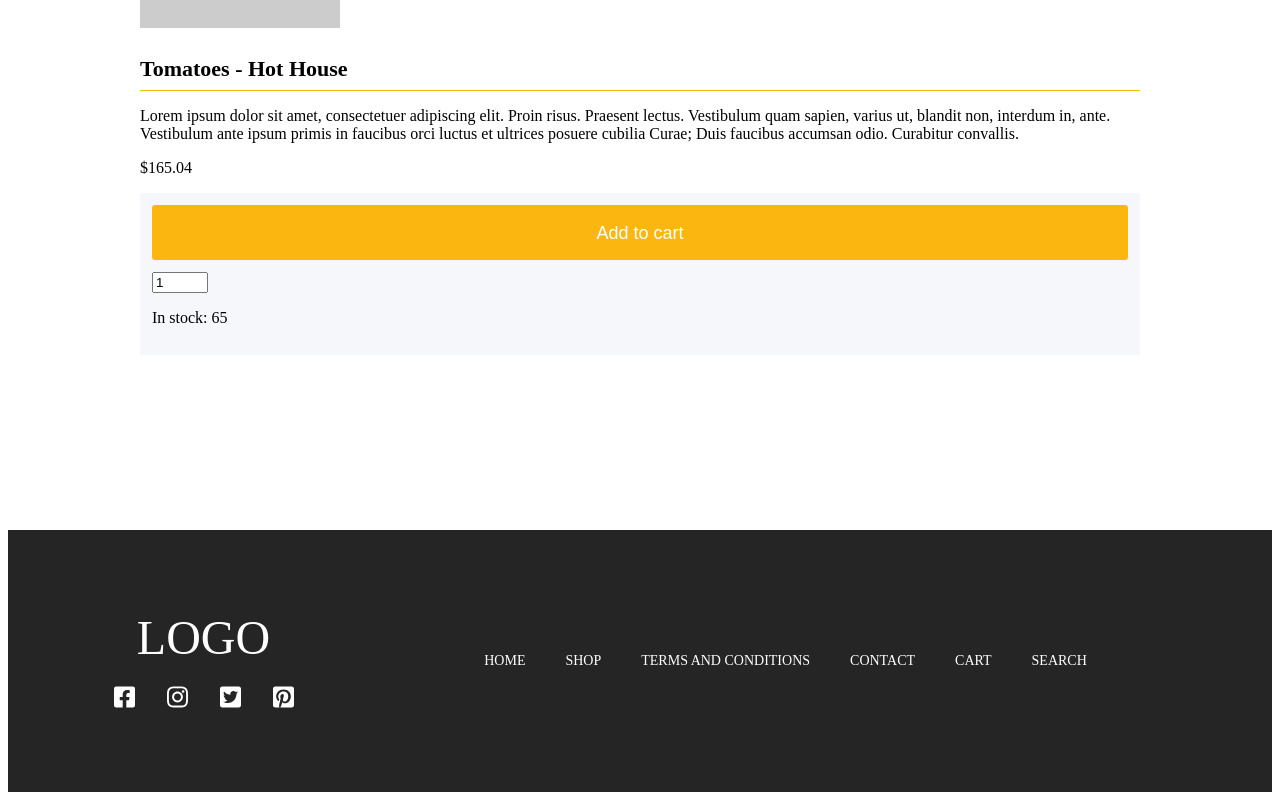
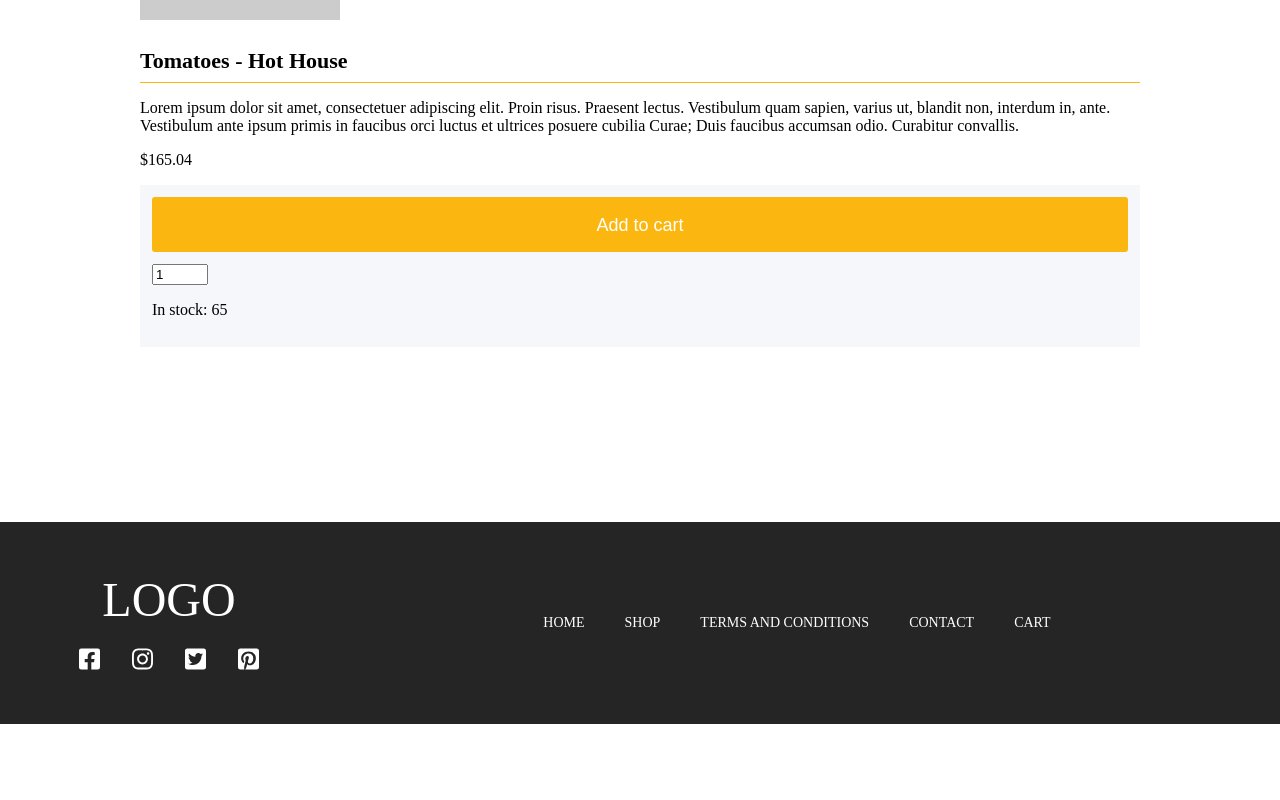
Before and after one commit to elminex/Sklep2021, a React (Create React App) app: page /product/335dccdb-49e6-4ca4-8d22-49c66ec9e7c4 in a window 1280 px wide. Shown: the part 295-1095 px from the top of the page. After the commit the page ends 1019 px from the top, so only its background shows below. Built offline with nearby package versions, Linux system fonts and the light colour scheme.

Commit message:
Add footer styling with styled components

```diff
--- a/src/App.scss
+++ b/src/App.scss
@@ -1,3 +1,6 @@
 * {
   box-sizing: border-box;
 }
+body {
+  margin: 0;
+}
--- a/src/Components/Footer/Footer.jsx
+++ b/src/Components/Footer/Footer.jsx
@@ -1,37 +1,126 @@
-import { NavLink } from 'react-router-dom';
-import './Footer.scss';
-import { Social } from '../Social/Social';
+import { NavLink } from "react-router-dom";
+import { Social } from "../Social/Social";
+import styled from "styled-components";
 
 export const Footer = () => (
-  <footer className="footer">
-    <div className="footer__left">
-      <div className="footer__logo">
-        LOGO
-      </div>
+  <StyledFooter>
+    <FooterSidebar>
+      <Logo>LOGO</Logo>
       <Social container="footer" />
-    </div>
-    <nav className="footer__nav">
-      <ul className="footer__nav-list">
-        <li className="footer__nav-item">
-          <NavLink className={({ isActive }) => isActive ? "footer__link footer__link--active" : "footer__link"} to="/">Home</NavLink>
-        </li>
-        <li className="footer__nav-item">
-          <NavLink className={({ isActive }) => isActive ? "footer__link footer__link--active" : "footer__link"} to="/shop">Shop</NavLink>
-        </li>
-        <li className="footer__nav-item">
-          <NavLink className={({ isActive }) => isActive ? "footer__link footer__link--active" : "footer__link"} to="/terms">Terms and Conditions</NavLink>
-        </li>
-        <li className="footer__nav-item">
-          <NavLink className={({ isActive }) => isActive ? "footer__link footer__link--active" : "footer__link"} to="/contact">Contact</NavLink>
-        </li>
-        <li className="footer__nav-item">
-          <NavLink className={({ isActive }) => isActive ? "footer__link footer__link--active" : "footer__link"} to="/cart">Cart</NavLink>
-        </li>
-        <li className="footer__nav-item">
-          <NavLink className={({ isActive }) => isActive ? "footer__link footer__link--active" : "footer__link"} to="/search">Search</NavLink>
-        </li>
-      </ul>
-    </nav>
+    </FooterSidebar>
+    <FooterNav>
+      <FooterNavList>
+        <FooterListItem>
+          <StyledNavLink
+            to="/"
+          >
+            Home
+          </StyledNavLink>
+        </FooterListItem>
+        <FooterListItem>
+          <StyledNavLink to="/shop">Shop</StyledNavLink>
+        </FooterListItem>
+        <FooterListItem>
+          <StyledNavLink to="/terms">Terms and Conditions</StyledNavLink>
+        </FooterListItem>
+        <FooterListItem>
+          <StyledNavLink to="/contact">Contact</StyledNavLink>
+        </FooterListItem>
+        <FooterListItem>
+          <StyledNavLink to="/cart">Cart</StyledNavLink>
+        </FooterListItem>
+      </FooterNavList>
+    </FooterNav>
+  </StyledFooter>
+);
 
-  </footer>
-);
+const StyledFooter = styled.footer`
+   {
+    height: 100%;
+    width: 100%;
+    background-color: ${(props) => props.theme.backgroundBlack};
+    padding: 50px 12px;
+    display: flex;
+    @media (min-width: 576px) {
+        padding: 50px 12px;
+        align-items: center;
+        justify-content: space-around;
+  }
+`;
+
+const FooterSidebar = styled.div`
+   {
+    flex: 3;
+    text-align: center;
+    @media (min-width: 992px) {
+      flex: 1;
+    }
+  }
+`;
+const Logo = styled.div`
+   {
+    color: ${(props) => props.theme.textWhite};
+    font-size: 3rem;
+    margin-bottom: 20px;
+    @media (min-width: 576px) {
+      font-size: 3rem;
+    }
+  }
+`;
+
+const FooterNav = styled.nav`
+   {
+    display: none;
+    flex: 5;
+    @media (min-width: 576px) {
+       {
+        display: block;
+      }
+    }
+    @media (min-width: 992px) {
+      flex: 3;
+      text-align: center;
+    }
+  }
+`;
+
+const FooterNavList = styled.ul`
+   {
+    margin: 0;
+    list-style-type: none;
+    padding: 0;
+    columns: 2;
+    @media (min-width: 992px) {
+      columns: 5;
+      display: flex;
+      justify-content: center
+    }
+  }
+`;
+
+const FooterListItem = styled.li`
+   {
+    padding: 12px 20px;
+    font-size: 14px;
+    @media (min-width: 992px) {
+      &__nav-item {
+        display: inline-block;
+      }
+    }
+  }
+`;
+
+const StyledNavLink = styled(NavLink)`
+   {
+    position: relative;
+    text-decoration: none;
+    color: ${(props) =>
+      props.isActive ? props.theme.yellow : props.theme.textWhite};
+    text-transform: uppercase;
+    transition: color 0.2s;
+
+    &:hover {
+      color: ${(props) => props.theme.yellow};
+    }
+  }
+`;
--- a/src/Components/Footer/Footer.scss
+++ /dev/null
@@ -1,92 +0,0 @@
-@import '../../variables.scss';
-
-.footer {
-  height: 100%;
-  width: 100%;
-  background-color: $background-black;
-  padding: 50px 12px;
-  display: flex;
-
-  &__left {
-    flex: 3;
-    text-align: center;
-  }
-
-  &__nav {
-    display: none;
-    flex: 5;
-  }
-
-  &__logo {
-    color: $text-white;
-    font-size: 3rem;
-    margin-bottom: 20px;
-  }
-}
-
-@media (min-width: 576px) {
-  .footer {
-    padding: 50px 12px;
-    align-items: center;
-    justify-content: space-around;
-
-    &__nav {
-      display: block;
-    }
-
-    &__logo {
-      color: $text-white;
-      font-size: 3rem;
-    }
-
-    &__nav-list {
-      margin: 0;
-      list-style-type: none;
-      padding: 0;
-      columns: 2;
-    }
-
-    &__nav-item {
-      padding: 12px 20px;
-      font-size: 14px;
-    }
-
-    &__link {
-      position: relative;
-      text-decoration: none;
-      color: $text-white;
-      text-transform: uppercase;
-      transition: color .2s;
-
-      &:hover {
-        color: $yellow;
-      }
-
-      &--active {
-        color: $yellow;
-      }
-    }
-  }
-}
-
-@media (min-width: 992px) {
-  .footer {
-    padding: 80px 50px;
-
-    &__left {
-      flex: 1;
-    }
-    &__nav {
-      flex: 3;
-      text-align: center;
-    }
-
-    &__nav-list {
-      columns: auto;
-    }
-
-    &__nav-item {
-      display: inline-block;
-    }
-  }
-}
```
